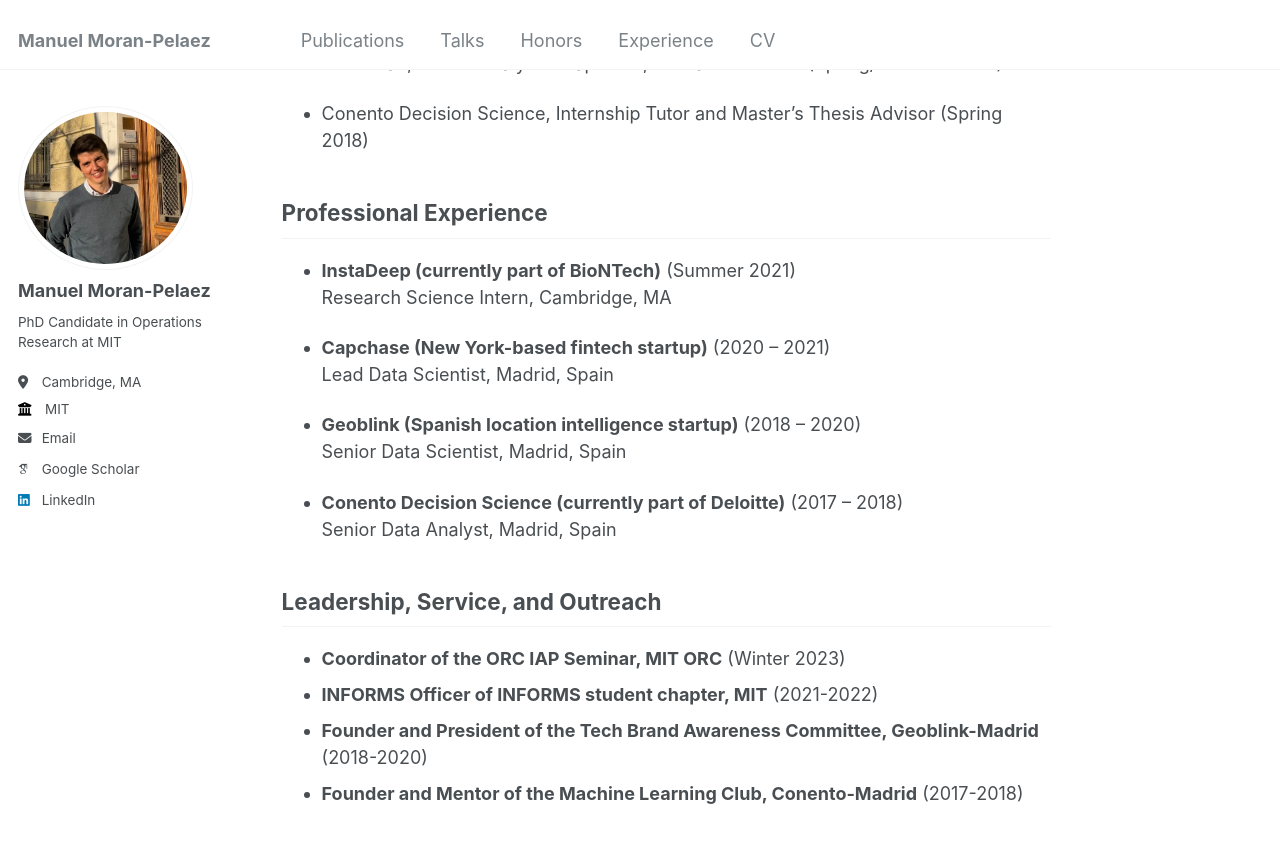
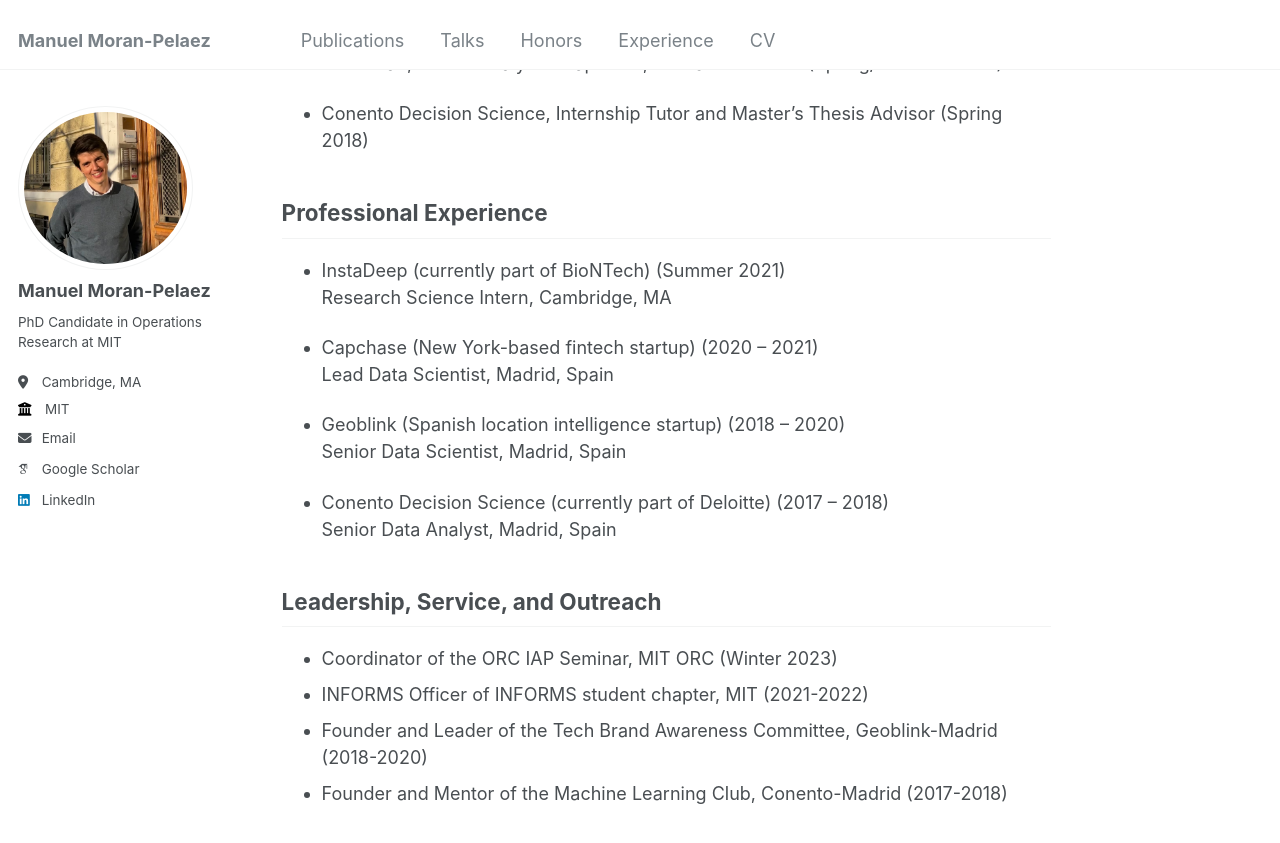
Before and after one commit to mmoranpelaez/mmoranpelaez.github.io, a Jekyll site: the page built from _pages/about.md, in a window 1280 px wide and 900 px high, scrolled down 2515 px. Shown: the top 843 px of the window. Built offline with Jekyll 4.4.1, drawn with Linux system fonts in a browser that asks for light colours; some web fonts are replaced.

Commit message:
Minor changes in about and talks

```diff
--- a/_pages/about.md
+++ b/_pages/about.md
@@ -65,21 +65,21 @@ $$\ddagger$$Listed in alphabetical order of last name
 
 ## Professional Experience
 
-- **InstaDeep (currently part of BioNTech)** (Summer 2021)
+- InstaDeep (currently part of BioNTech) (Summer 2021)
   Research Science Intern, Cambridge, MA
 
-- **Capchase (New York-based fintech startup)** (2020 -- 2021)
+- Capchase (New York-based fintech startup) (2020 -- 2021)
   Lead Data Scientist, Madrid, Spain
 
-- **Geoblink (Spanish location intelligence startup)** (2018 -- 2020)
+- Geoblink (Spanish location intelligence startup) (2018 -- 2020)
   Senior Data Scientist, Madrid, Spain
 
-- **Conento Decision Science (currently part of Deloitte)** (2017 -- 2018)
+- Conento Decision Science (currently part of Deloitte) (2017 -- 2018)
   Senior Data Analyst, Madrid, Spain
 
 ## Leadership, Service, and Outreach
 
-- **Coordinator of the ORC IAP Seminar, MIT ORC** (Winter 2023)
-- **INFORMS Officer of INFORMS student chapter, MIT** (2021-2022)
-- **Founder and President of the Tech Brand Awareness Committee, Geoblink-Madrid** (2018-2020)
-- **Founder and Mentor of the Machine Learning Club, Conento-Madrid** (2017-2018)
+- Coordinator of the ORC IAP Seminar, MIT ORC (Winter 2023)
+- INFORMS Officer of INFORMS student chapter, MIT (2021-2022)
+- Founder and Leader of the Tech Brand Awareness Committee, Geoblink-Madrid (2018-2020)
+- Founder and Mentor of the Machine Learning Club, Conento-Madrid (2017-2018)
```
Also changed, not shown: _pages/experience.md (+3 -3 lines), _pages/talks.md (+4 -4 lines).
